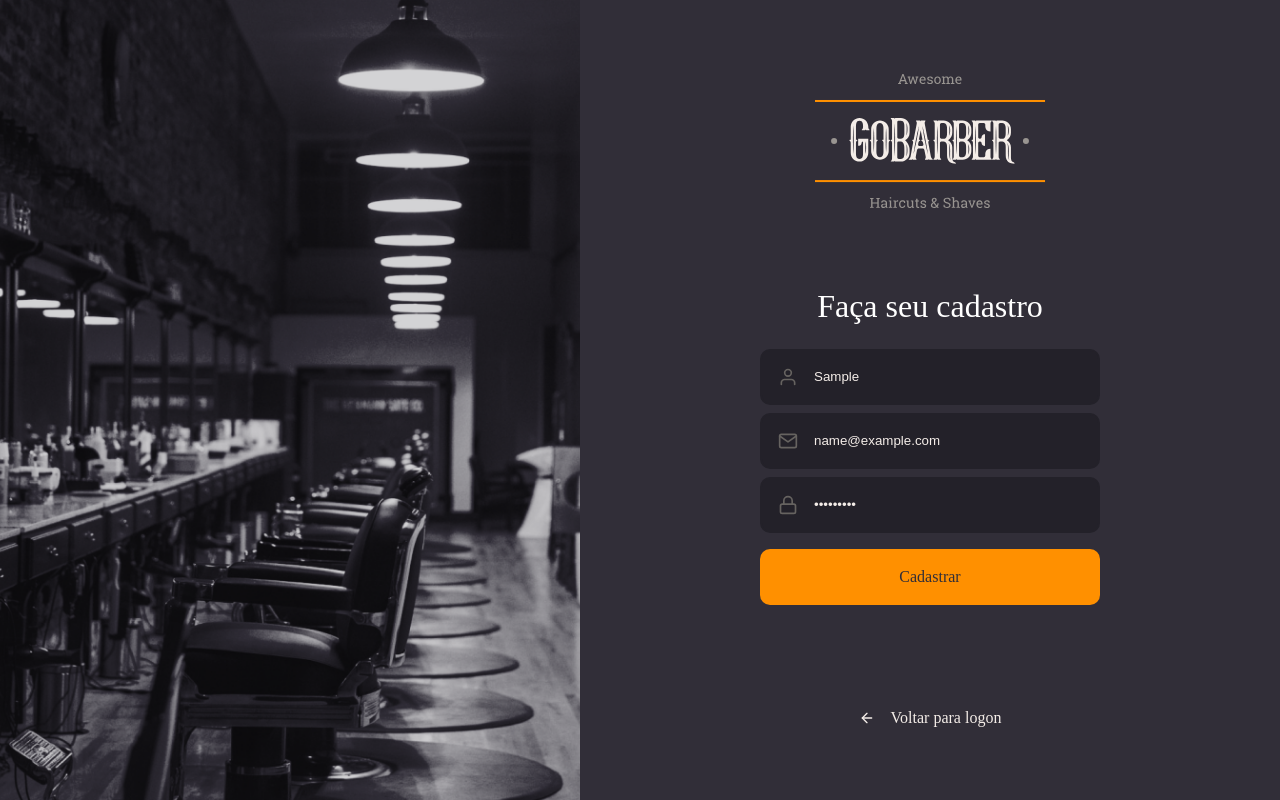
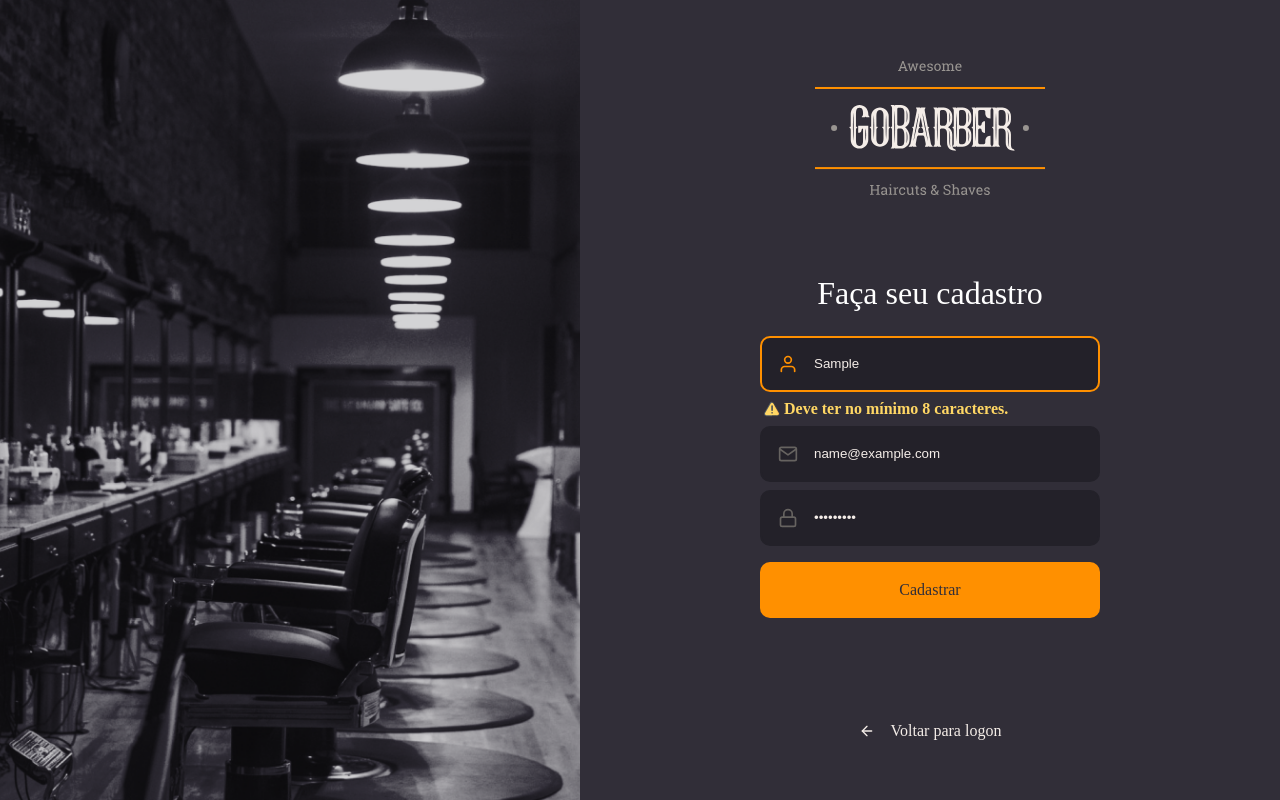
Before and after one commit to sergiocampos93/gobarber-web, a React (Create React App) app: page / in a window 1280 px wide. Both pictures are taken after typing "Sample", "name@example.com", "Sample123" into the empty fields and a click on the button "Cadastrar". Built offline with nearby package versions, Linux system fonts and the light colour scheme; the HTML template or start-up script is replaced by a standard one.

Commit message:
form validation was implemented

```diff
--- a/src/components/Input/index.tsx
+++ b/src/components/Input/index.tsx
@@ -1,4 +1,10 @@
-import React, { InputHTMLAttributes, Ref } from 'react';
+import React, {
+  InputHTMLAttributes,
+  Ref,
+  useRef,
+  useState,
+  useCallback,
+} from 'react';
 import { IconBaseProps } from 'react-icons';
 
 import { Container } from './styles';
@@ -10,12 +16,27 @@ interface InputProps extends InputHTMLAttributes<HTMLInputElement> {
 }
 
 const Input: React.FC<InputProps> = React.forwardRef(
-  ({ icon: Icon, ...rest }, ref) => (
-    <Container>
-      {Icon && <Icon size={20} />}
-      <input ref={ref} {...rest} />
-    </Container>
-  ),
+  ({ icon: Icon, ...rest }, ref) => {
+    const inputRef = useRef<HTMLInputElement>(null);
+
+    const [isFocused, setIsFocused] = useState(false);
+
+    const handleInputBlur = useCallback(() => {
+      setIsFocused(false);
+    }, []);
+
+    return (
+      <Container isFocused={isFocused}>
+        {Icon && <Icon size={20} />}
+        <input
+          onFocus={() => setIsFocused(true)}
+          onBlur={handleInputBlur}
+          ref={ref}
+          {...rest}
+        />
+      </Container>
+    );
+  },
 );
 
 export default Input;
--- a/src/components/Input/styles.ts
+++ b/src/components/Input/styles.ts
@@ -1,6 +1,10 @@
-import styled from 'styled-components';
+import styled, { css } from 'styled-components';
 
-export const Container = styled.div`
+interface ContainerProps {
+  isFocused: boolean;
+}
+
+export const Container = styled.div<ContainerProps>`
   background: #232129;
   border-radius: 10px;
   border: 2px solid #232129;
@@ -13,6 +17,13 @@ export const Container = styled.div`
   & + div {
     margin-top: 8px;
   }
+
+  ${props =>
+    props.isFocused &&
+    css`
+      color: #ff9000;
+      border-color: #ff9000;
+    `}
 
   input {
     flex: 1;
--- /dev/null
+++ b/src/components/InputError/index.tsx
@@ -0,0 +1,14 @@
+import React from 'react';
+
+import { Message, Container } from './styles';
+
+import errorIcon from '../../assets/error.svg';
+
+const InputError: React.FC = ({ children }) => (
+  <Container>
+    <img src={errorIcon} alt="Error Icon" />
+    <Message>{children}</Message>
+  </Container>
+);
+
+export default InputError;
--- /dev/null
+++ b/src/components/InputError/styles.ts
@@ -0,0 +1,18 @@
+import styled from 'styled-components';
+
+export const Message = styled.p`
+  color: #ffd764;
+  font-weight: bold;
+  display: flex;
+  align-items: flex-start;
+  margin-left: 4px;
+`;
+export const Container = styled.div`
+  display: flex;
+  flex: 1;
+  align-items: center;
+  img {
+    max-height: 16px;
+  }
+  margin: 0 0 8px 4px;
+`;
--- a/src/pages/Signup/index.tsx
+++ b/src/pages/Signup/index.tsx
@@ -6,6 +6,7 @@ import logoImg from '../../assets/logo.svg';
 
 import Input from '../../components/Input';
 import Button from '../../components/Button';
+import InputError from '../../components/InputError';
 
 import { Container, Content, Background } from './styles';
 
@@ -16,7 +17,7 @@ type FormData = {
 };
 
 const SignUp: React.FC = () => {
-  const { register, handleSubmit } = useForm<FormData>();
+  const { register, handleSubmit, errors } = useForm<FormData>();
 
   return (
     <Container>
@@ -29,25 +30,52 @@ const SignUp: React.FC = () => {
           })}
         >
           <h1>Faça seu cadastro</h1>
+
           <Input
             name="name"
             icon={FiUser}
             placeholder="Nome"
-            ref={register()}
+            ref={register({
+              required: 'Este campo é obrigatório',
+              minLength: {
+                value: 8,
+                message: 'Deve ter no mínimo 8 caracteres.',
+              },
+            })}
           />
+          {errors.name && <InputError>{errors.name.message}</InputError>}
+
           <Input
             name="email"
             icon={FiMail}
             placeholder="E-mail"
-            ref={register()}
+            ref={register({
+              required: 'Este campo é obrigatório',
+              pattern: {
+                value: /\w+@\w+\.[\w].+/,
+                message: 'E-mail inválido',
+              },
+            })}
           />
+          {errors.email && <InputError>{errors.email.message}</InputError>}
+
           <Input
             name="password"
             icon={FiLock}
             type="password"
             placeholder="Senha"
-            ref={register()}
+            ref={register({
+              required: 'Este campo é obrigatório',
+              minLength: {
+                value: 6,
+                message: 'Deve ter no mínimo 6 caracteres',
+              },
+            })}
           />
+          {errors.password && (
+            <InputError>{errors.password.message}</InputError>
+          )}
+
           <Button type="submit">Cadastrar</Button>
         </form>
         <a href="criar">
```
Also changed, not shown: src/assets/error.svg (added).
